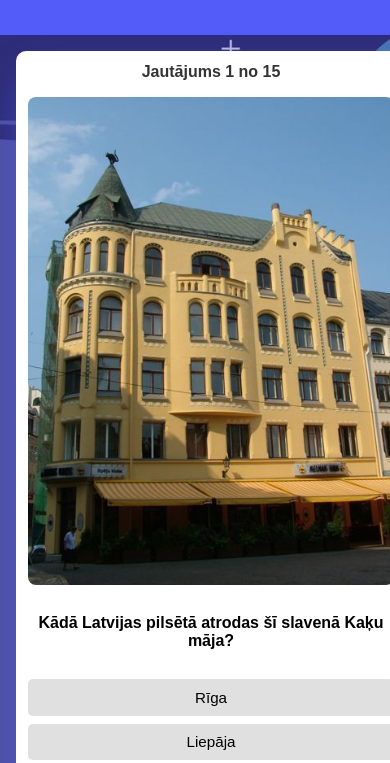
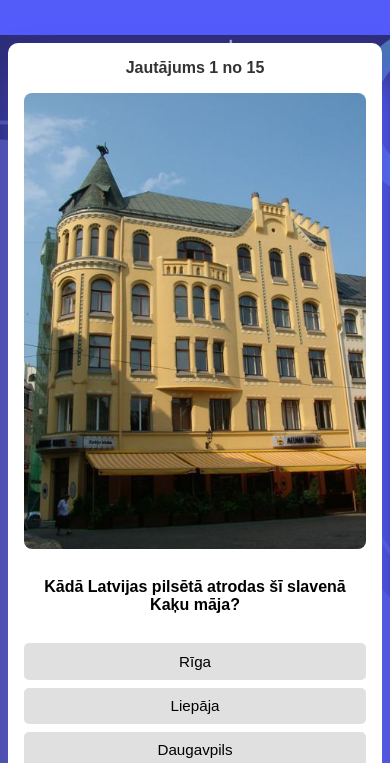
Before and after one commit to Arthur-pr-dev/Quizz-task, a plain HTML site: page root/index.html in a window 390 px wide. Shown: the part 78-841 px from the top of the page. Drawn offline with Linux system fonts and the light colour scheme.

Commit message:
Update styles.css

```diff
--- a/root/styles.css
+++ b/root/styles.css
@@ -119,17 +119,36 @@ header, footer {
 
 /* Responsīvs dizains mobilajām ierīcēm */
 @media (max-width: 600px) {
-  .quiz-container, #result-container {
-    padding: 0.75rem;
-    margin: 1rem;
+  html, body {
+    width: 100%;
+    margin: 0;
+    padding: 0;
+    box-sizing: border-box;
+    overflow-x: hidden; /* prevents horizontal scroll */
+  }
+
+  .quiz-container,
+  #result-container {
+    padding: 1rem;
+    margin: 0.5rem;
+    width: calc(100% - 1rem);
+    box-sizing: border-box;
   }
 
   #question-text {
     font-size: 1rem;
   }
 
-  #answers button, #next-btn, #restart-btn {
+  #answers button,
+  #next-btn,
+  #restart-btn {
     font-size: 0.95rem;
     padding: 0.6rem 1.2rem;
+    width: 100%;
+  }
+
+  #question-image {
+    width: 100%;
+    height: auto;
   }
 }
```
